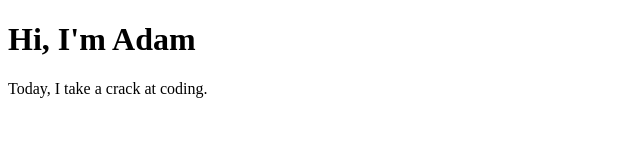
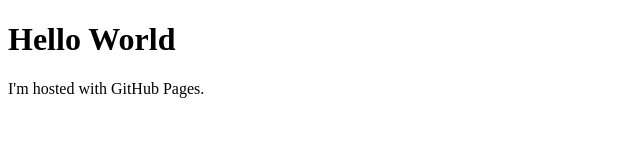
Before and after one commit to adamcpham/Adam, a plain HTML site: page index.html in a window 1280 px wide. Shown: the whole page, without its empty margins (0-640 px from the left). Drawn offline with Linux system fonts and the light colour scheme.

Commit message:
Revert "Change in Text"
This reverts commit f9551ad71334de72a7049b80325a61adeba98057.

```diff
--- a/index.html
+++ b/index.html
@@ -1,7 +1,7 @@
 <!DOCTYPE html>
 <html>
 <body>
-<h1>Hi, I'm Adam</h1>
-<p>Today, I take a crack at coding.</p>
+<h1>Hello World</h1>
+<p>I'm hosted with GitHub Pages.</p>
 </body>
 </html>
```
